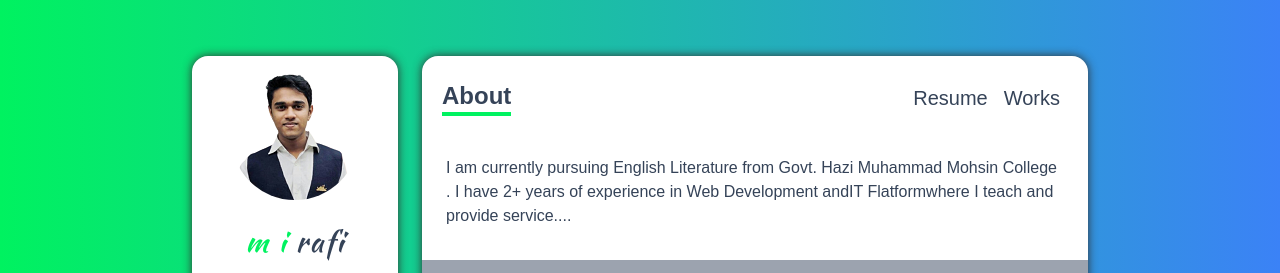
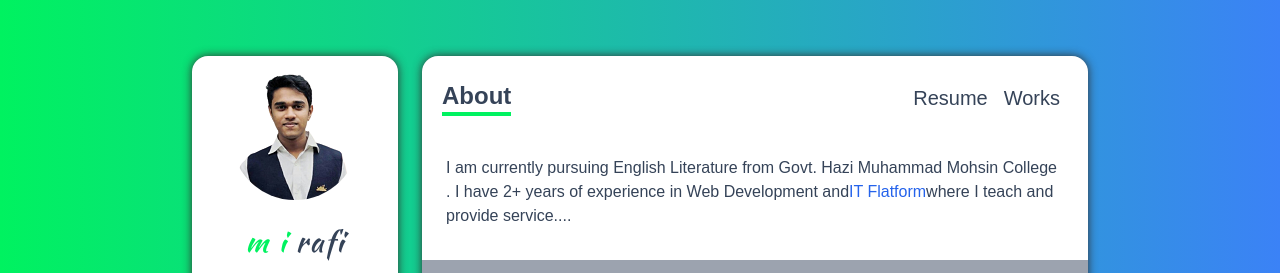
Before and after one commit to mirafee/mirafi, a Next.js app: page / in a window 1280 px wide. Shown: the top 273 px of the page. Built offline with nearby package versions, Linux system fonts and the light colour scheme.

Commit message:
Update index.tsx

```diff
--- a/pages/index.tsx
+++ b/pages/index.tsx
@@ -21,7 +21,7 @@ const About: NextPage = () => {
       <h1 className="my-3 text-base font-medium">
         I am currently pursuing English Literature from Govt. Hazi Muhammad Mohsin College . I have 2+ years of experience in
         Web Development and
-        <a href="http://www.totalinfotech.ga">IT Flatform</a>
+        <a className="text-blue-600" href="http://www.totalinfotech.ga">IT Flatform</a>
         where I teach and provide service....
       </h1>
       <div
```
